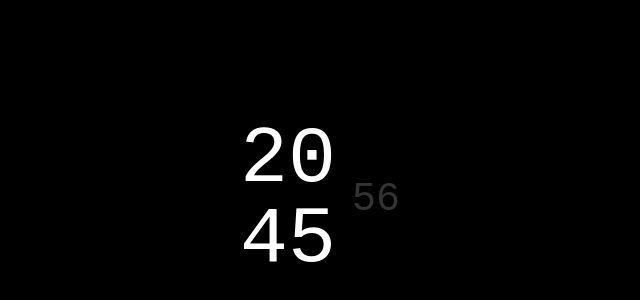
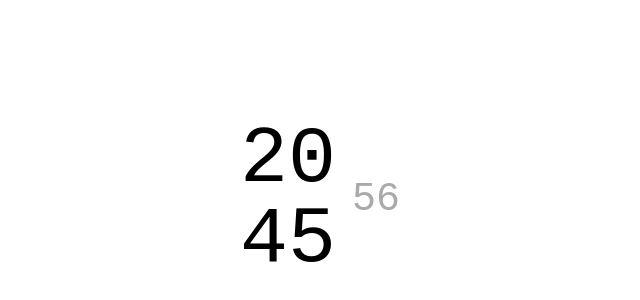
Before and after one commit to amir78729/new-tab, a plain HTML site: page index.html in a window 1280 px wide. Shown: the part 200-500 px from the top of the page, without its empty margins (352-992 px from the left). Drawn offline with Linux system fonts and the light colour scheme.

Commit message:
feat: use system preferences for color-scheme

```diff
--- a/index.html
+++ b/index.html
@@ -1,20 +1,31 @@
 <!DOCTYPE html>
 <html lang="en">
   <head>
-    <meta charset="UTF-8">
-    <meta name="viewport" content="width=device-width, initial-scale=1.0">
-    <title>Current Time</title>
+    <meta charset="UTF-8" />
+    <meta name="viewport" content="width=device-width, initial-scale=1.0" />
+    <title>New Tab</title>
     <style>
       body {
         background-color: black;
         color: white;
-            font-family: 'JetBrains Mono', monospace;
+        font-family: "JetBrains Mono", monospace;
         display: flex;
         justify-content: center;
         align-items: center;
         height: 100vh;
         margin: 0;
       }
+
+      @media (prefers-color-scheme: light) {
+        body {
+          background-color: white;
+          color: black;
+        }
+        #time #seconds {
+          color: #aaa;
+        }
+      }
+
       #time {
         font-size: 5rem;
         position: relative;
@@ -40,16 +51,16 @@
     <script>
       function updateTime() {
         const now = new Date();
-            const hours = String(now.getHours()).padStart(2, '0');
-            const minutes = String(now.getMinutes()).padStart(2, '0');
-            const seconds = String(now.getSeconds()).padStart(2, '0');
-            document.getElementById('hours').textContent = hours;
-            document.getElementById('minutes').textContent = minutes;
-            document.getElementById('seconds').textContent = seconds;
+        const hours = String(now.getHours()).padStart(2, "0");
+        const minutes = String(now.getMinutes()).padStart(2, "0");
+        const seconds = String(now.getSeconds()).padStart(2, "0");
+        document.getElementById("hours").textContent = hours;
+        document.getElementById("minutes").textContent = minutes;
+        document.getElementById("seconds").textContent = seconds;
       }
 
       updateTime();
-        setInterval(updateTime, 1000); // Updates every minute
+      setInterval(updateTime, 1000); // Updates every second
     </script>
   </body>
 </html>
```
Also changed, not shown: 1 other file. Lines whose indentation alone changed are shown as unchanged.
